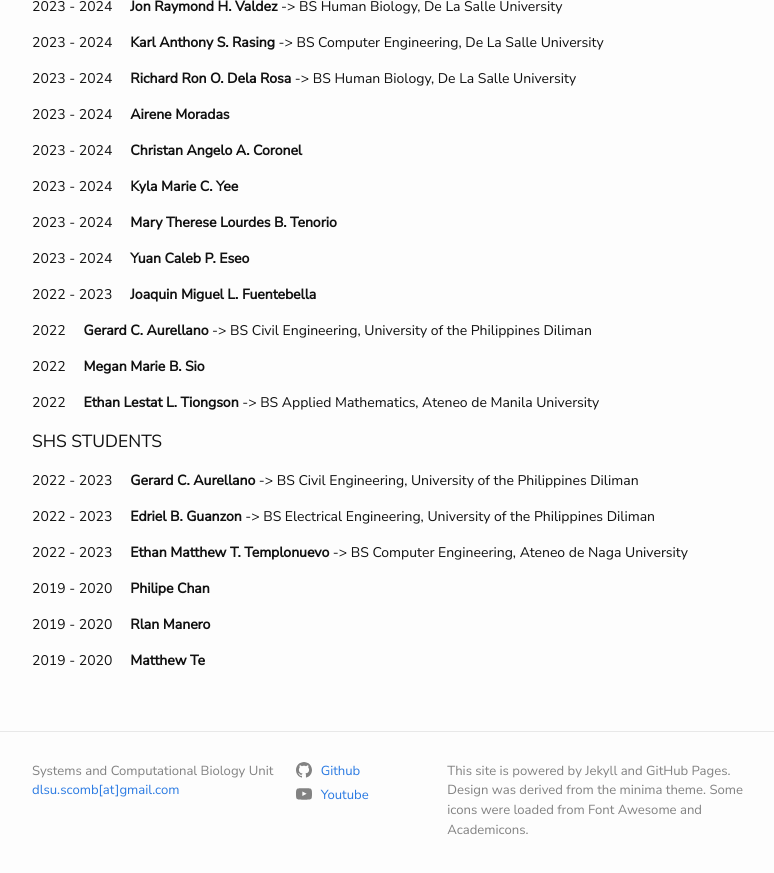
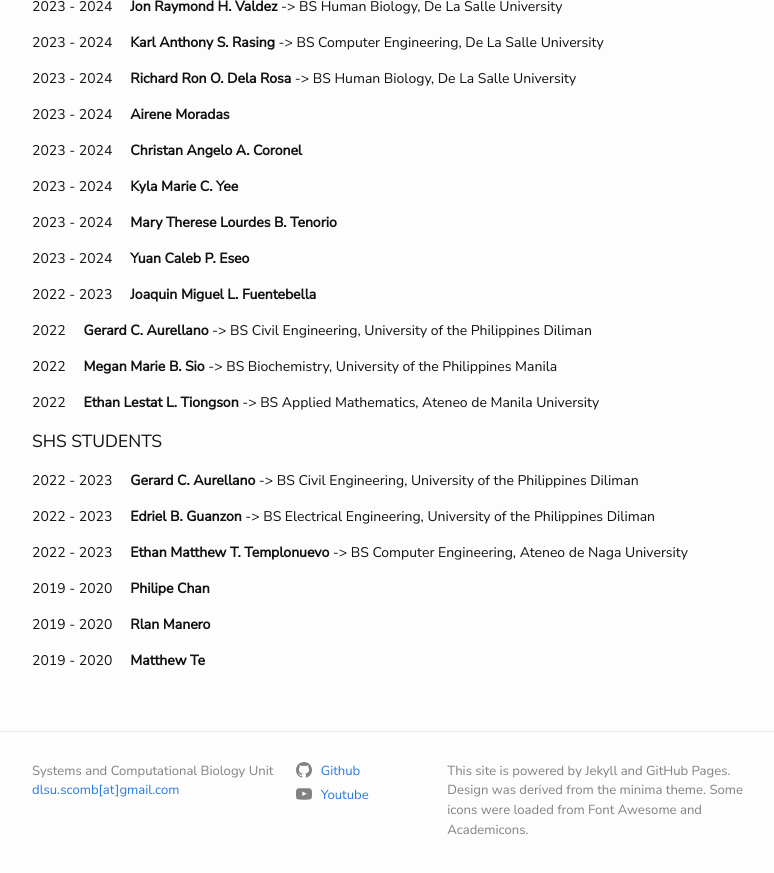
Before and after one commit to dlsu-scomb/dlsu-scomb.github.io, a Jekyll site: the page built from alumni.md, in a window 1280 px wide and 900 px high, scrolled down 628 px. Shown: the top 873 px of the window, without its empty margins (238-1012 px from the left). Built offline with Jekyll 4.4.1, drawn with Linux system fonts in a browser that asks for light colours; nearby versions of some CDN libraries; a style sheet for code colours, icons or effects is not loaded.

Commit message:
Update alumni.md

```diff
--- a/alumni.md
+++ b/alumni.md
@@ -46,7 +46,7 @@ layout: page
 
 2022 &nbsp; &nbsp; **Gerard C. Aurellano** -> BS Civil Engineering, University of the Philippines Diliman
 
-2022 &nbsp; &nbsp; **Megan Marie B. Sio**
+2022 &nbsp; &nbsp; **Megan Marie B. Sio** -> BS Biochemistry, University of the Philippines Manila
 
 2022 &nbsp; &nbsp; **Ethan Lestat L. Tiongson** -> BS Applied Mathematics, Ateneo de Manila University
 
```
